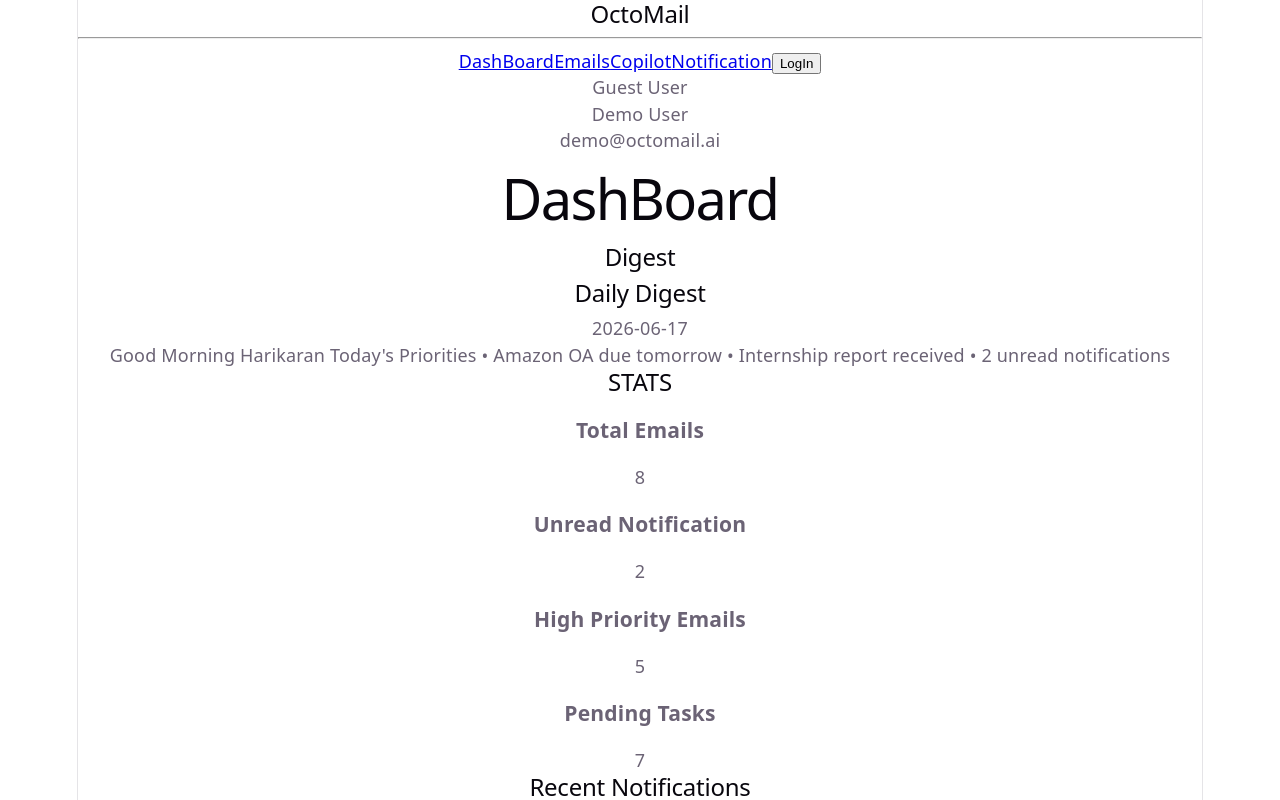
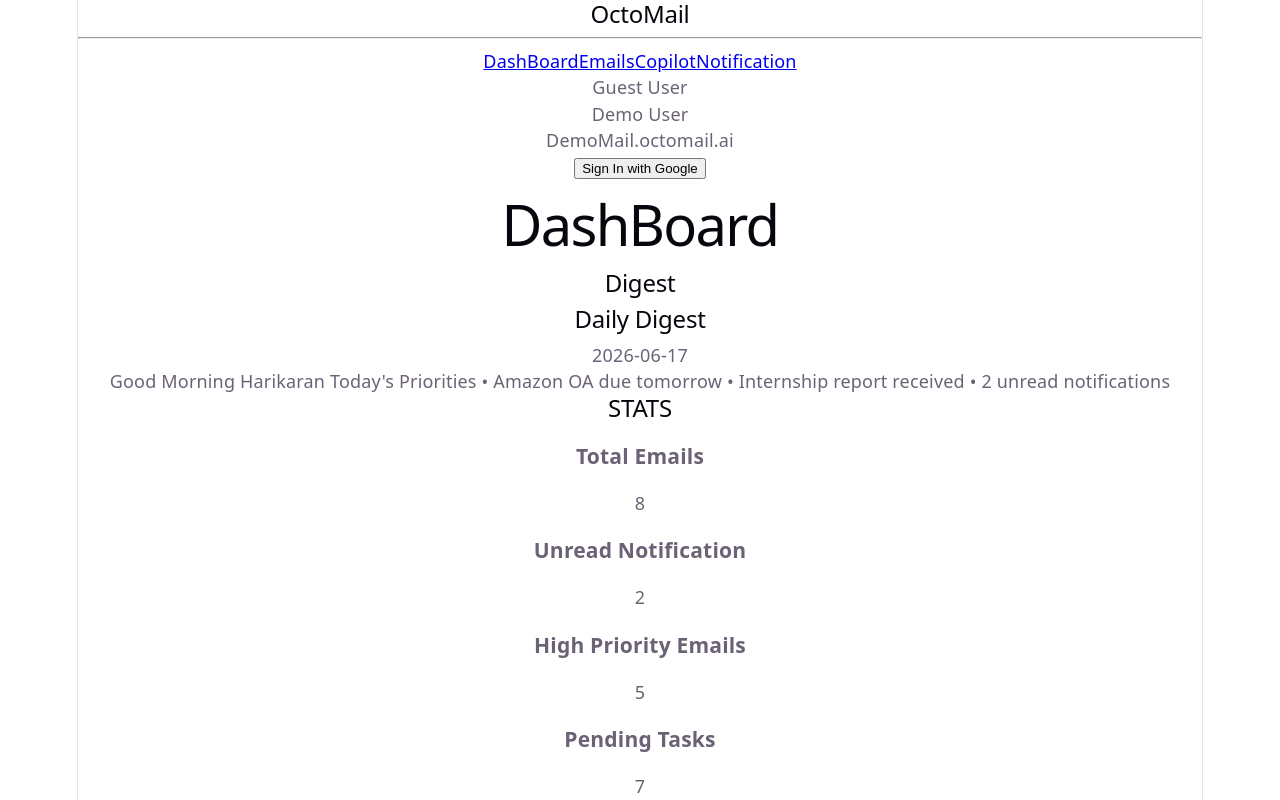
Before and after one commit to Harikaran14/OctoMail, a React app in the folder frontend/: page / in a window 1280 px wide. Shown: the top 800 px of the page. Built offline with nearby package versions, Linux system fonts and the light colour scheme; the HTML template or start-up script is replaced by a standard one.

Commit message:
Changes made on 19th early mrng

```diff
--- a/frontend/src/components/SideBar.jsx
+++ b/frontend/src/components/SideBar.jsx
@@ -15,15 +15,22 @@ function Sidebar(){
             <Link to="/emails">Emails</Link>
             <Link to="/copilot">Copilot</Link>
             <Link to="/notification">Notification</Link>
+            <p>{isAuthenticated ? "Logged IN" : "Guest User"}</p>
             {isAuthenticated
-            ?
-            <button onClick={logout}>Logout</button>
-            :
-            <button onClick={login}>LogIn</button>
-            }
-            <p>{isAuthenticated ? "Logged IN" : "Guest User"}</p>
+            ?(
+            <>
             <p>{user.name}</p>
             <p>{user.email}</p>
+            <button onClick={logout}>Logout</button>
+            </>)
+            :
+            (<>
+            <p>Demo User</p>
+            <p>DemoMail.octomail.ai</p>
+            <button onClick={login}>Sign In with Google</button>
+            </>)
+            }
+
 
         </div>
     )
```
